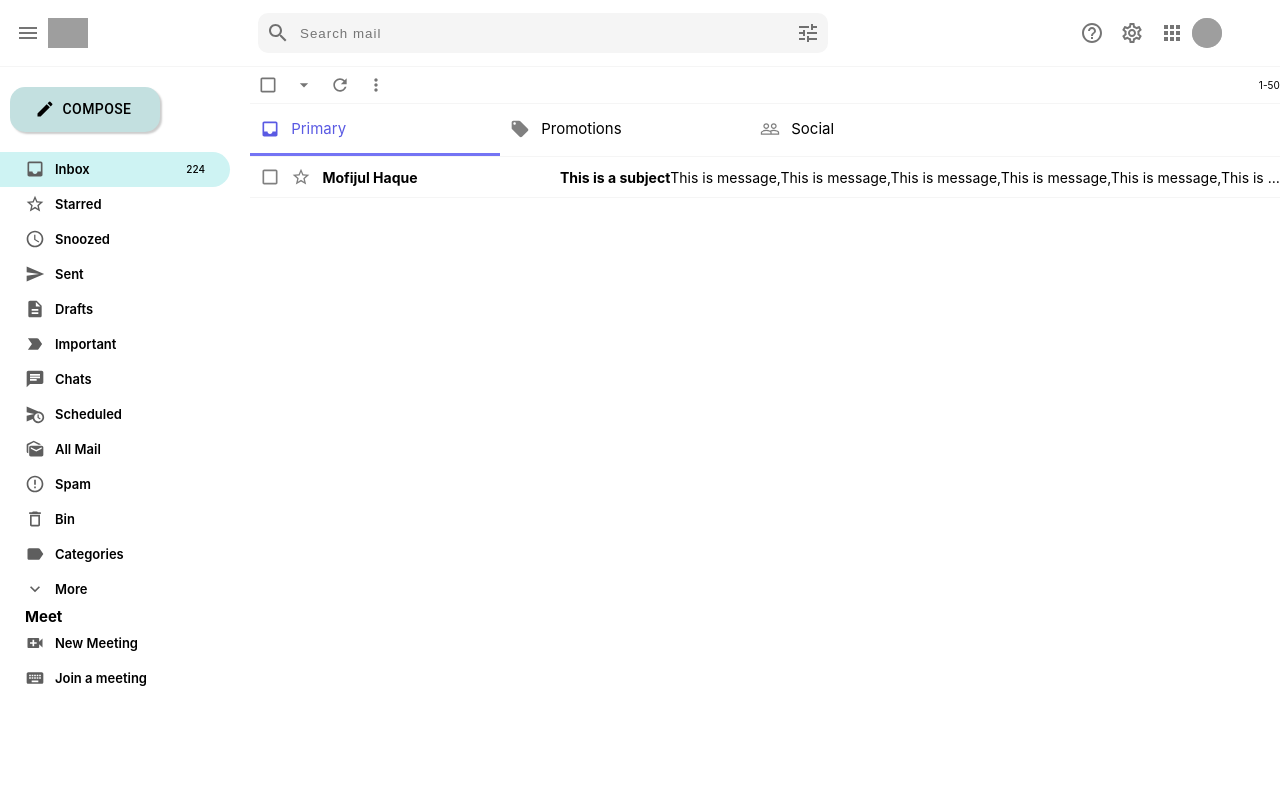
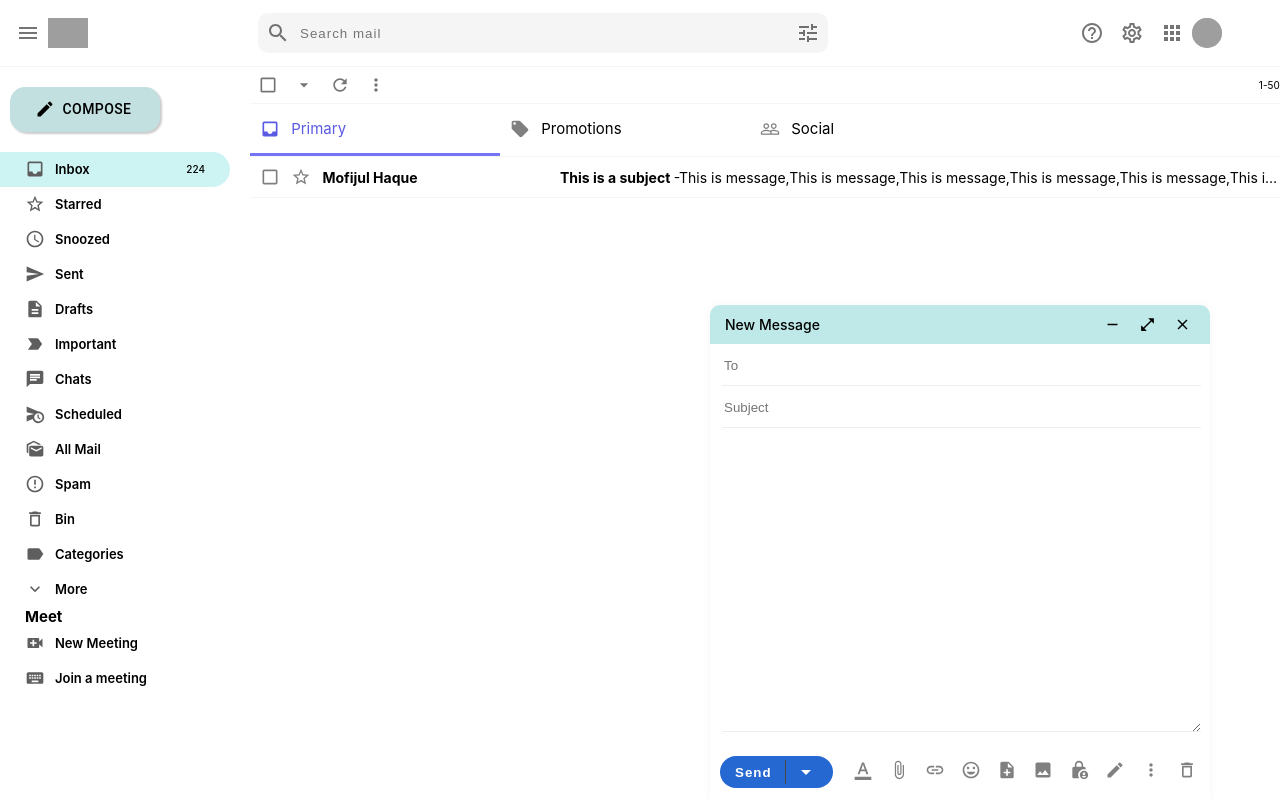
Before and after one commit to MOFIJULHAQUE/Gmail_Clone, a React (Create React App) app: page / in a window 1280 px wide. Shown: the top 800 px of the page. Built offline with nearby package versions, Linux system fonts and the light colour scheme; grey boxes are pictures that could not be loaded.

Commit message:
Gmail Clone

```diff
--- a/src/App.js
+++ b/src/App.js
@@ -1,4 +1,5 @@
 import React from "react";
+import Compose from "./components/Compose";
 import EmailList from "./components/EmailList";
 import Header from "./components/Header";
 import SideBar from "./components/SideBar";
@@ -11,6 +12,7 @@
         <SideBar />
         <EmailList/>
       </div>
+      <Compose/>
     </div>
   );
 }
--- /dev/null
+++ b/src/components/Compose.jsx
@@ -0,0 +1,68 @@
+import React from "react";
+
+import RemoveIcon from "@mui/icons-material/Remove";
+import OpenInFullIcon from "@mui/icons-material/OpenInFull";
+import CloseIcon from "@mui/icons-material/Close";
+import ArrowDropDownIcon from "@mui/icons-material/ArrowDropDown";
+import FormatColorTextIcon from "@mui/icons-material/FormatColorText";
+import AttachFileIcon from "@mui/icons-material/AttachFile";
+import LinkIcon from "@mui/icons-material/Link";
+import InsertEmoticonIcon from "@mui/icons-material/InsertEmoticon";
+import NoteAddIcon from "@mui/icons-material/NoteAdd";
+import PhotoIcon from "@mui/icons-material/Photo";
+import LockPersonIcon from "@mui/icons-material/LockPerson";
+import CreateIcon from "@mui/icons-material/Create";
+import MoreVertIcon from "@mui/icons-material/MoreVert";
+import DeleteOutlineIcon from "@mui/icons-material/DeleteOutline";
+
+import "../styles/compose.css";
+
+const Compose = () => {
+  return (
+    <>
+      <div className="compose">
+        <div className="compose__header">
+          <div className="compose__header_left">
+            <span>New Message</span>
+          </div>
+          <div className="compose__header_right">
+            <RemoveIcon />
+            <OpenInFullIcon />
+            <CloseIcon />
+          </div>
+        </div>
+
+        <div className="compose__body">
+          <div className="compose__body__form">
+            <input type="email" placeholder="To" />
+            <input type="text" placeholder="Subject" />
+            <textarea rows="20"></textarea>
+          </div>
+        </div>
+
+        <div className="compose__footer">
+          <div className="compose__footer_Left">
+            <button type="submit">
+              Send <ArrowDropDownIcon />
+            </button>
+          </div>
+
+          <div className="compose__footer_Right">
+            <FormatColorTextIcon />
+            <AttachFileIcon />
+            <LinkIcon />
+            <InsertEmoticonIcon />
+            <NoteAddIcon />
+            <PhotoIcon />
+            <LockPersonIcon />
+            <CreateIcon />
+            <MoreVertIcon />
+            <DeleteOutlineIcon />
+          </div>
+        </div>
+      </div>
+    </>
+  );
+};
+
+export default Compose;
--- a/src/components/EmailBody.jsx
+++ b/src/components/EmailBody.jsx
@@ -17,7 +17,7 @@
         <div className="emailBody_middle">
           <div className="emailBody_middle_msg">
             <p>
-              <b>{subject}</b>
+              <b>{subject} </b> -
               {message}
             </p>
           </div>
--- /dev/null
+++ b/src/styles/compose.css
@@ -0,0 +1,110 @@
+.compose {
+  position: absolute;
+  bottom: 0;
+  right: 70px;
+  min-width: 500px;
+  border-radius: 10px 10px 0px 0px;
+  overflow: hidden;
+  box-shadow: 0px 0px 8px whitesmoke;
+  background-color: white;
+}
+.compose svg {
+  cursor: pointer;
+}
+.compose .compose__header {
+  display: flex;
+  justify-content: space-between;
+  background-color: rgb(191, 232, 232);
+  color: #fff;
+  align-items: center;
+  padding: 7px 15px;
+  color: black;
+}
+.compose__header_left {
+  display: flex;
+  align-items: center;
+}
+.compose__header_left span {
+  font-size: 14px;
+  font-weight: 500;
+}
+.compose__header_right {
+  display: flex;
+  align-items: center;
+}
+.compose__header_right svg {
+  font-size: 17px;
+  transition: 0.2s linear 0s;
+  padding: 4px;
+}
+.compose__header_right svg:hover {
+  background-color: rgb(178, 171, 171);
+  border-radius: 5px;
+}
+.compose__header_right svg:nth-child(1),
+.compose__header_right svg:nth-child(2) {
+  margin-right: 10px;
+}
+.compose__body {
+  display: flex;
+
+}
+.compose__body__form {
+  display: flex;
+  flex-direction: column;
+  padding: 0px 0px 12px 12px;
+  width: 95%;
+
+}
+.compose__body__form input,
+textarea {
+  width: 100%;
+  height: 40px;
+  outline: 0;
+  border: 0;
+  box-shadow: inset 0 -1px 0 0 rgb(100 121 143/12%);
+}
+.compose__body__form textarea {
+  height: auto;
+  width: 100%;
+}
+
+/*=====================  */
+.compose__footer {
+  display: flex;
+  align-items: center;
+  justify-content: space-between;
+  padding: 12px 10px;
+}
+
+.compose__footer_Left button {
+  display: flex;
+  align-items: center;
+  cursor: pointer;
+  border: 0;
+  background-color: #2668d2;
+  border-radius: 20px;
+  padding: 4px 15px;
+  outline: 0;
+  color: white;
+  font-weight: 550;
+  letter-spacing: 1px;
+}
+.compose__footer_Left button svg {
+  border-left: 1px solid rgb(72, 69, 69);
+  margin-left: 13px;
+  padding: 0px 0px 0px 8px;
+}
+.compose__footer_Right svg {
+  font-size: 20px;
+  margin-left: 10px;
+  border-radius: 3px;
+  color: gray;
+  padding: 3px;
+  transition: 0.2 linear 0s;
+  cursor: pointer;
+}
+.compose__footer_Right svg:hover {
+  background-color: whitesmoke;
+  color: black;
+}
```
